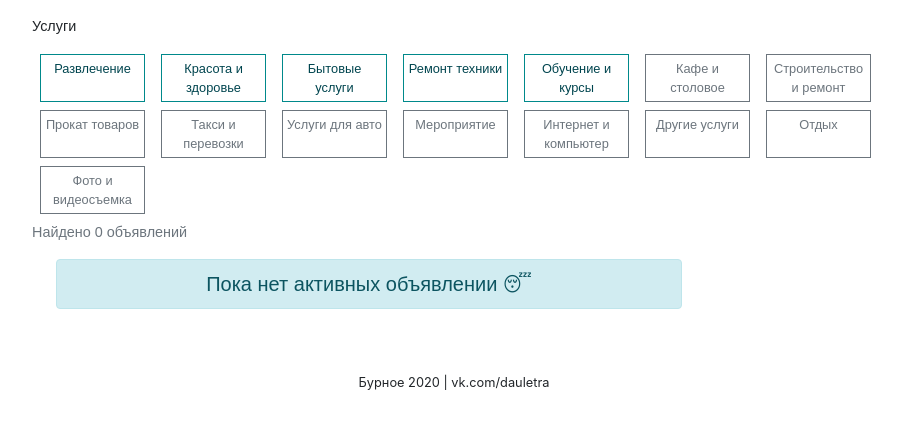
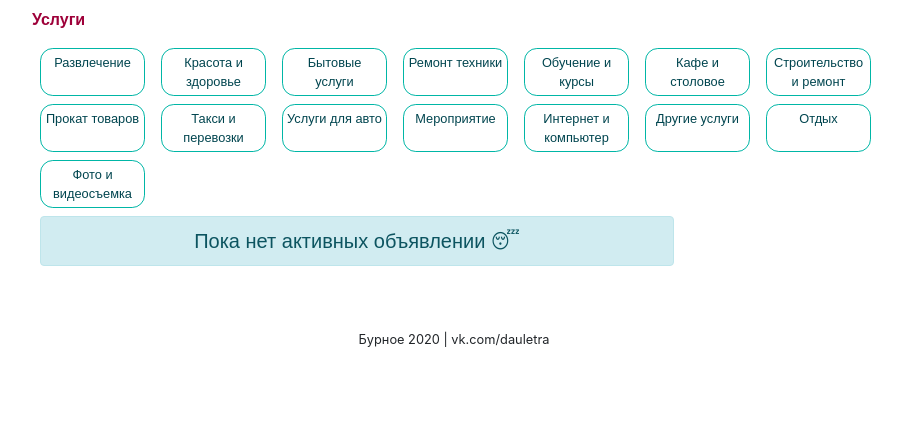
Before and after one commit to dauletra/burnoe_city, a Django app: page /services in a window 1280 px wide. Shown: the part 56-485 px from the top of the page, without its empty margins (186-1088 px from the left). Run offline with Django 3.2, Linux system fonts and the light colour scheme; data comes from the database, SQL or seed files in the repository; parts of the project's set-up code (start-up, migrations or seed data) failed here and were passed over; some libraries are stand-ins or nearby versions.

Commit message:
service and category breadcrumb redesigned. no_photo.jpg added

```diff
--- a/burnoe_app/templates/service_list.html
+++ b/burnoe_app/templates/service_list.html
@@ -4,57 +4,46 @@
 
 {% block title %}Burnoe.kz - Услуги{% endblock title %}
 
-{% block mycss %}
-<style>
-
-</style>
-{% endblock mycss %}
-
 {% block content %}
     <div class="">
-        {% if current_category %}
-        <div class="pl-2 my-3"><a href="{% url 'service_list' %}">Услуги</a> &rarr; <span>{{ current_category.name }}</span></div>
+        <!-- Услуги - категория -->
+        <div>
+            {% if not current_category %}
+                <div class="pl-2 font-weight-bold normall blood-color">Услуги</div>
             {% else %}
-        <p class="pl-2 my-3">
-            <span>Услуги</span>
+                <div class="pl-2 normall">
+                    <a href="{% url 'service_list' %}" class="blood-color font-weight-bold">Услуги</a> &rarr;
+                    <span class="text-muted">{{ current_category.name }}</span>
+                </div>
+            {% endif %}
+            <p class="text-muted pl-2" style="">
+                {% if service_count %}
+                    Найдено {{ service_count }} объявлений
+                {% endif %}
             </p>
+        </div>
+
+        {% if not current_category %}
         <div class="mt-2 d-flex flex-wrap small2">
             {% for category in service_categories %}
-                {% if category.service_count == 0 %}
-                    <div class="ml-2 ml-sm-3 mb-2 p-1 border border-secondary text-muted text-center" style="width: 105px; height: 3rem;">{{ category.name }}</div>
-                {% else %}
-                <a href="{% url 'service_list' %}?category={{ category.id }}" class="text-decoration-none" style="color: #00454f;">
-                    <div class="ml-2 ml-sm-3 mb-2 p-1 text-center"
-                         style="width: 105px;
-                                {% if category.id == current_category.id %}
-                                    background-color: #c3fff1;
-                                {% endif %}
-                                height: 3rem; border: 1px solid #00898b;"
-                    >{{ category }}</div>
+                <a href="{% url 'service_list' %}?category={{ category.id }}" class="ml-2 ml-sm-3 mb-2 p-1 text-center category">
+                    {{ category.name }}
                 </a>
-                {% endif %}
             {% endfor %}
         </div>
         {% endif %}
     </div>
 
-    <p class="text-muted pl-2" style="">
-        Найдено {{ service_count }} объявлений
-        {% if current_category %}
-            в "{{ current_category.name }}"
-        {% endif %}
-    </p>
-
-    <div class="pl-sm-2 pl-md-4 ml-2" style="max-width: 650px; ">
-{#            <div class="mb-4">#}
+    <div class="px-sm-2 mx-2" style="max-width: 650px; ">
         {% for advert in services %}
             {% include '_adv.html' with advert=advert only %}
         {% empty %}
+
+
             <div class="h5 alert alert-info text-center">
                 Пока нет активных объявлении 😴
             </div>
         {% endfor %}
-{#            </div>#}
     </div>
 
     {% if is_paginated %}
--- a/static/site.css
+++ b/static/site.css
@@ -32,8 +32,12 @@ body {
 }
 
 
-.blood-color{
+.blood-color {
     color: #9e0039;
+}
+a.blood-color:hover {
+    color: #9e0039;
+    text-decoration: none;
 }
 
 .sec-bg {
@@ -41,7 +45,7 @@ body {
 }
 
 .base-bg {
-    background-color: rgb(0,182,166);
+    background-color: #00B6A6;
 }
 
 
@@ -51,3 +55,17 @@ body {
 a.text-black:hover {
     text-decoration: none;
 }
+
+
+.category {
+    width: 105px;
+    height: 3rem;
+    border: 1px solid #00B6A6;
+    border-radius: .8rem;
+    color: #00454f;
+}
+a.category:hover {
+    background-color: #00B6A6;
+    text-decoration: none;
+    color: white;
+}
```
Also changed, not shown: burnoe_app/templates/main.html (+6 -9 lines), burnoe_app/templates/service_detail.html (+13 -15 lines), static/no_photo.jpg (added). Lines whose indentation alone changed are shown as unchanged.
